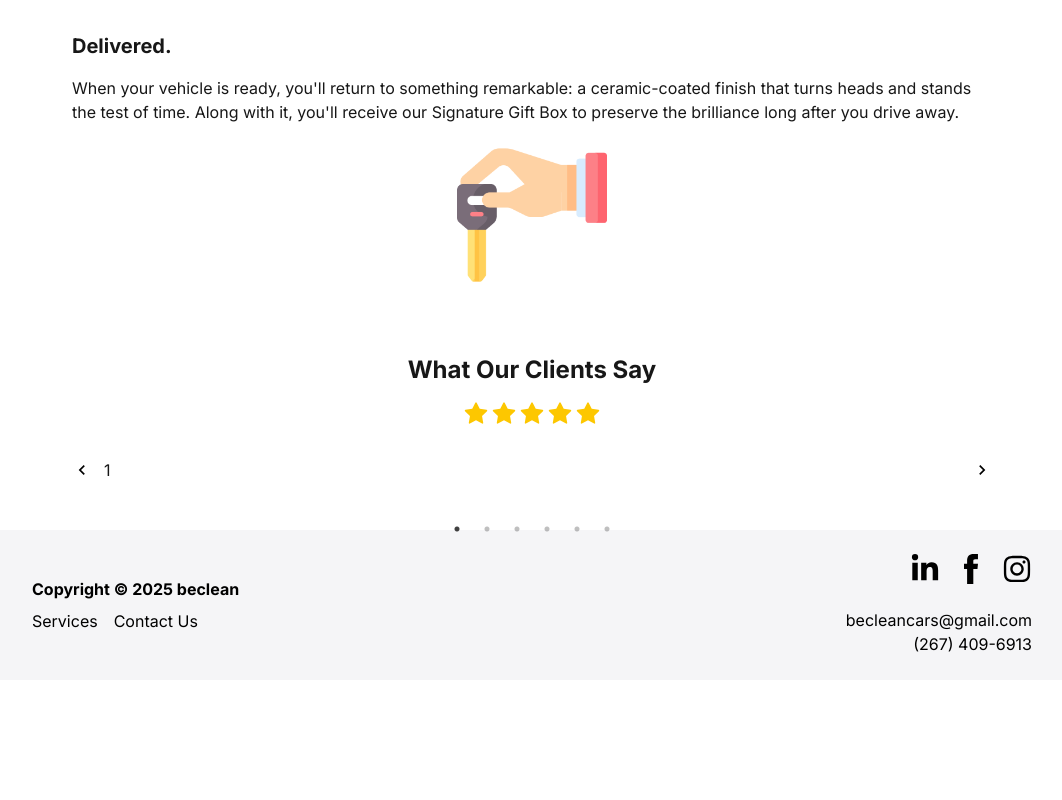
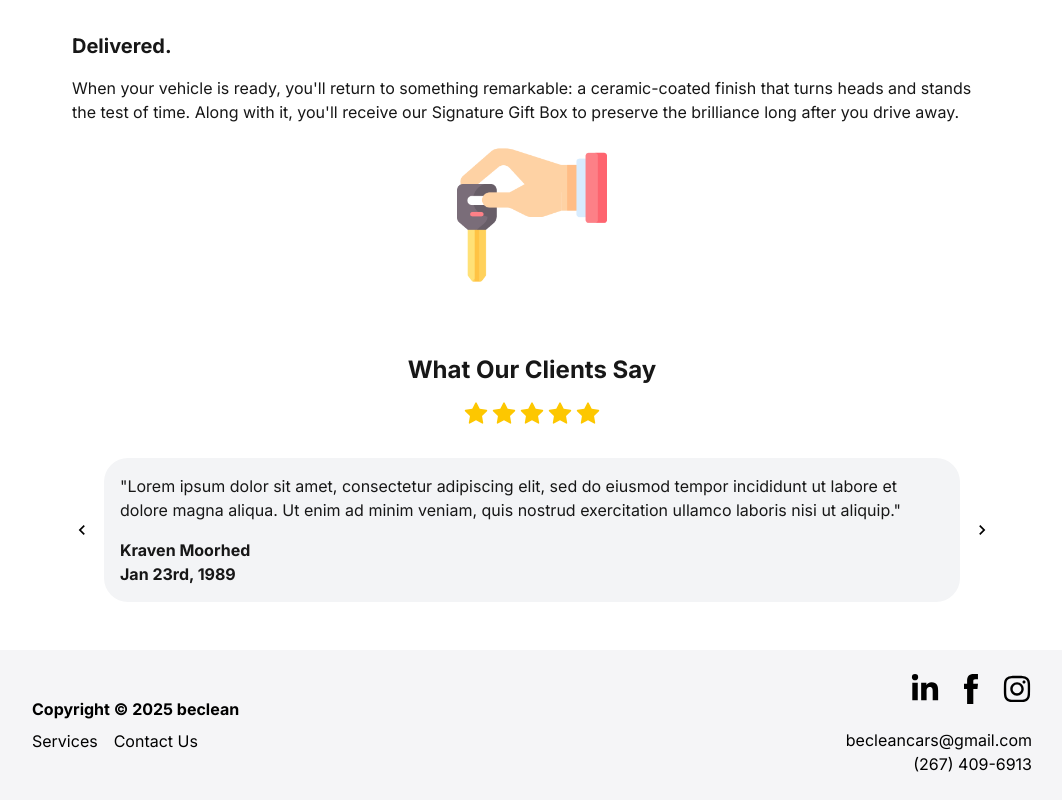
Before and after one commit to jisanjung/becleannext, a Next.js app: page /services in a window 1280 px wide. Shown: the part 4257-5057 px from the top of the page, without its empty margins (108-1170 px from the left). Before the commit the page ends 4937 px from the top, so only its background shows below. Built offline with nearby package versions, Linux system fonts and the light colour scheme.

Commit message:
finish testimonial section

```diff
--- a/src/app/services/Testimonials.jsx
+++ b/src/app/services/Testimonials.jsx
@@ -7,6 +7,7 @@ import "slick-carousel/slick/slick-theme.css";
 import { GoStarFill } from "react-icons/go";
 import { MdOutlineKeyboardArrowRight } from "react-icons/md";
 import { MdOutlineKeyboardArrowLeft } from "react-icons/md";
+import { customerReviews } from '@/constants';
 
 
 function NextArrow(props) {
@@ -27,8 +28,22 @@ function NextArrow(props) {
     />;
   }
 
+  function ReviewCard(props) {
+    const { text, name, date } = props;
+
+    return (
+        <div className='m-8 p-4 bg-gray-100 rounded-3xl'>
+            <p>"{text}"</p>
+            <div className='mt-4'>
+                <p className='font-bold'>{name}</p>
+                <p className='font-bold'>{date}</p>
+            </div>
+        </div>
+    );
+  }
+
 const slickSettings = {
-    dots: true,
+    dots: false,
     arrows: true,
     infinite: true,
     speed: 500,
@@ -54,24 +69,13 @@ const Testimonials = () => {
         </div>
         <div>
             <Slider {...slickSettings}>
-                <div className='p-8'>
-                    <h3>1</h3>
-                </div>
-                <div className='p-8'>
-                    <h3>2</h3>
-                </div>
-                <div className='p-8'>
-                    <h3>3</h3>
-                </div>
-                <div className='p-8'>
-                    <h3>4</h3>
-                </div>
-                <div className='p-8'>
-                    <h3>5</h3>
-                </div>
-                <div className='p-8'>
-                    <h3>6</h3>
-                </div>
+                {customerReviews.map((review) => (
+                    <ReviewCard
+                        text={review.text}
+                        name={review.name}
+                        date={review.date}
+                    />
+                ))}
             </Slider>
         </div>
     </section>
--- a/src/constants.js
+++ b/src/constants.js
@@ -99,4 +99,17 @@ export const incentives = {
   checkout_discount: 250, // TODO: remove this, or set to 0 later when needed
 };
 
-export const GTM_ID="GTM-W94WTFVD"
+export const GTM_ID="GTM-W94WTFVD";
+
+export const customerReviews = [
+  {
+    text: 'Lorem ipsum dolor sit amet, consectetur adipiscing elit, sed do eiusmod tempor incididunt ut labore et dolore magna aliqua. Ut enim ad minim veniam, quis nostrud exercitation ullamco laboris nisi ut aliquip.',
+    name: 'Kraven Moorhed',
+    date: 'Jan 23rd, 1989'
+  },
+  {
+    text: 'Lorem ipsum dolor sit amet, consectetur adipiscing elit, sed do eiusmod tempor incididunt ut labore et dolore magna aliqua. Ut enim ad minim veniam, quis nostrud exercitation ullamco laboris nisi ut aliquip.',
+    name: 'Eyema Feghit',
+    date: 'Aug 5th, 1997'
+  },
+];
```
